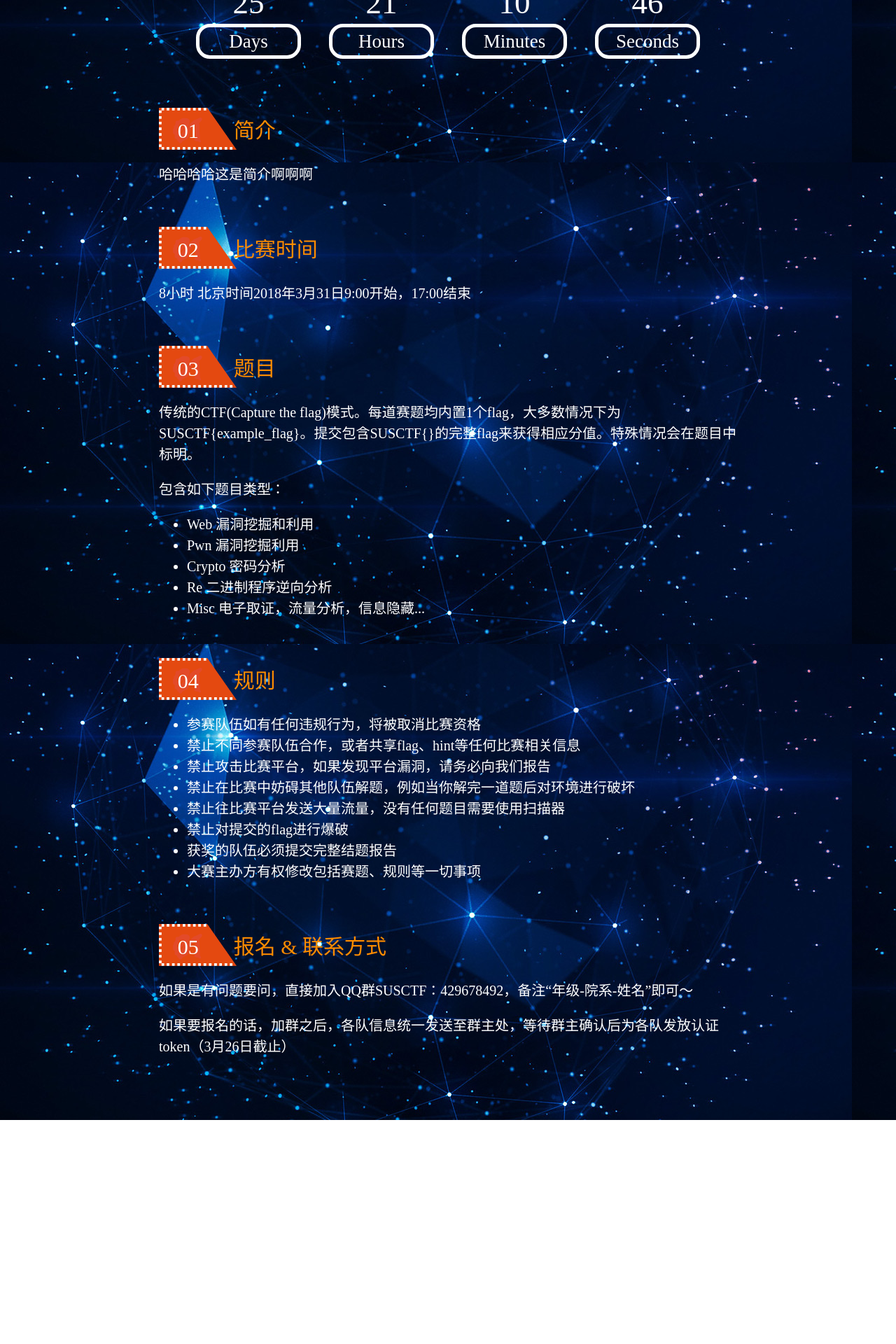
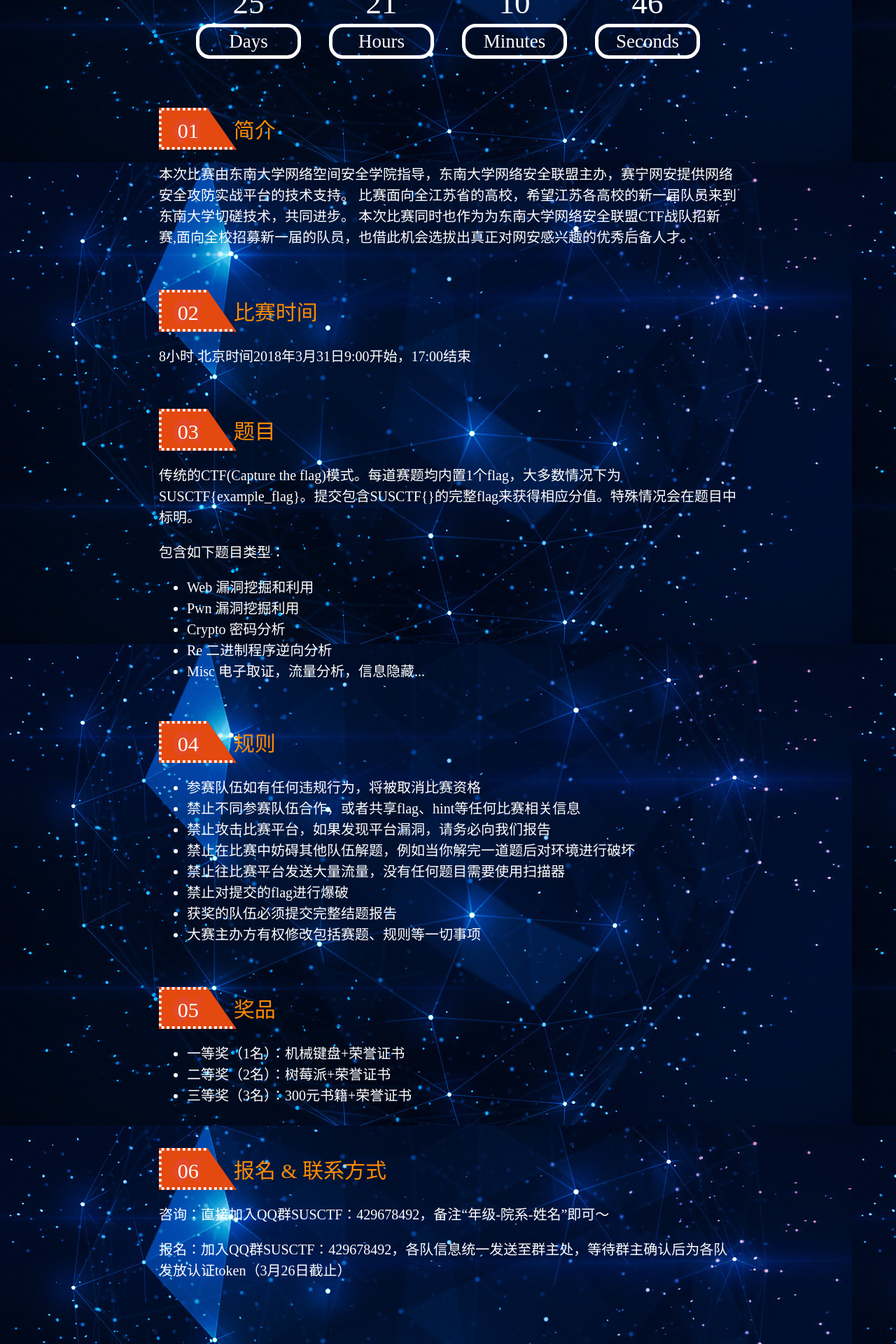
Before and after one commit to Silence-Rain/SUSCTF-index, a Vue app: page / in a window 1280 px wide. Shown: the part 456-2376 px from the top of the page at 70% size. Before the commit the page ends 2056 px from the top, so only its background shows below. Built offline with nearby package versions, Linux system fonts and the light colour scheme.

Commit message:
添加简介和奖品

```diff
--- a/src/components/HelloWorld.vue
+++ b/src/components/HelloWorld.vue
@@ -33,7 +33,10 @@
           <p><span>01</span>简介</p>
         </div>
         <p>
-          哈哈哈哈这是简介啊啊啊
+          本次比赛由东南大学网络空间安全学院指导，东南大学网络安全联盟主办，赛宁网安提供网络安全攻防实战平台的技术支持。
+          比赛面向全江苏省的高校，希望江苏各高校的新一届队员来到东南大学切磋技术，共同进步。
+          本次比赛同时也作为为东南大学网络安全联盟CTF战队招新赛,面向全校招募新一届的队员，也借此机会选拔出真正对网安感兴趣的优秀后备人才。
+
         </p>
       </div>
 
@@ -87,13 +90,27 @@
       <div class="content-item">
         <div class="content-subtitle">
           <img src="../assets/tag.png"/>
-          <p><span>05</span>报名 & 联系方式</p>
+          <p><span>05</span>奖品</p>
         </div>
         <p>
-          如果是有问题要问，直接加入QQ群SUSCTF：429678492，备注“年级-院系-姓名”即可～
+          <ul>
+            <li>一等奖（1名）：机械键盘+荣誉证书</li>
+            <li>二等奖（2名）：树莓派+荣誉证书</li>
+            <li>三等奖（3名）：300元书籍+荣誉证书</li>
+          </ul>
+        </p>
+      </div>
+
+      <div class="content-item">
+        <div class="content-subtitle">
+          <img src="../assets/tag.png"/>
+          <p><span>06</span>报名 & 联系方式</p>
+        </div>
+        <p>
+          咨询：直接加入QQ群SUSCTF：429678492，备注“年级-院系-姓名”即可～
         </p>
         <p>
-          如果要报名的话，加群之后，各队信息统一发送至群主处，等待群主确认后为各队发放认证token（3月26日截止）
+          报名：加入QQ群SUSCTF：429678492，各队信息统一发送至群主处，等待群主确认后为各队发放认证token（3月26日截止）
         </p>
       </div>
 
```
